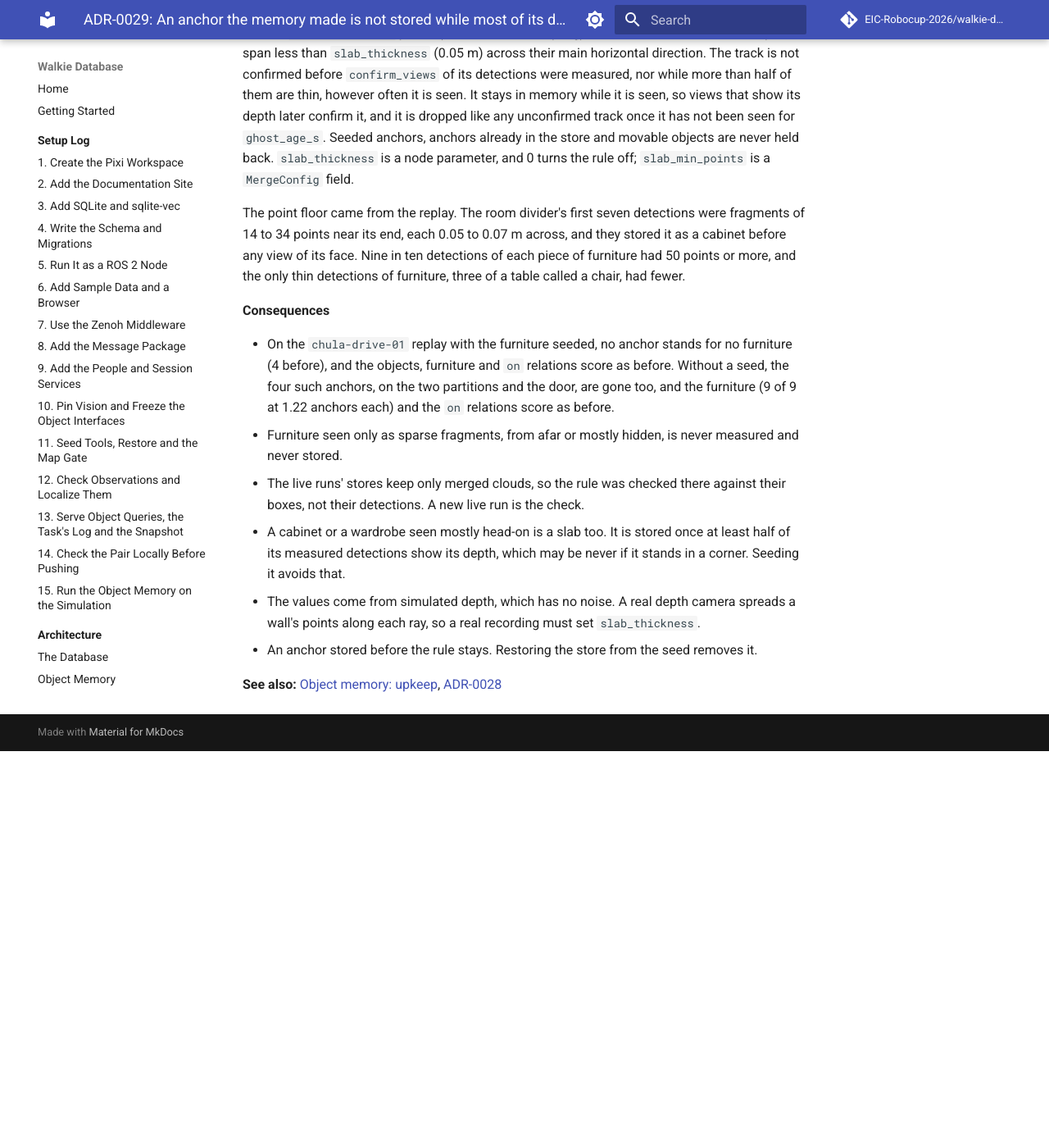
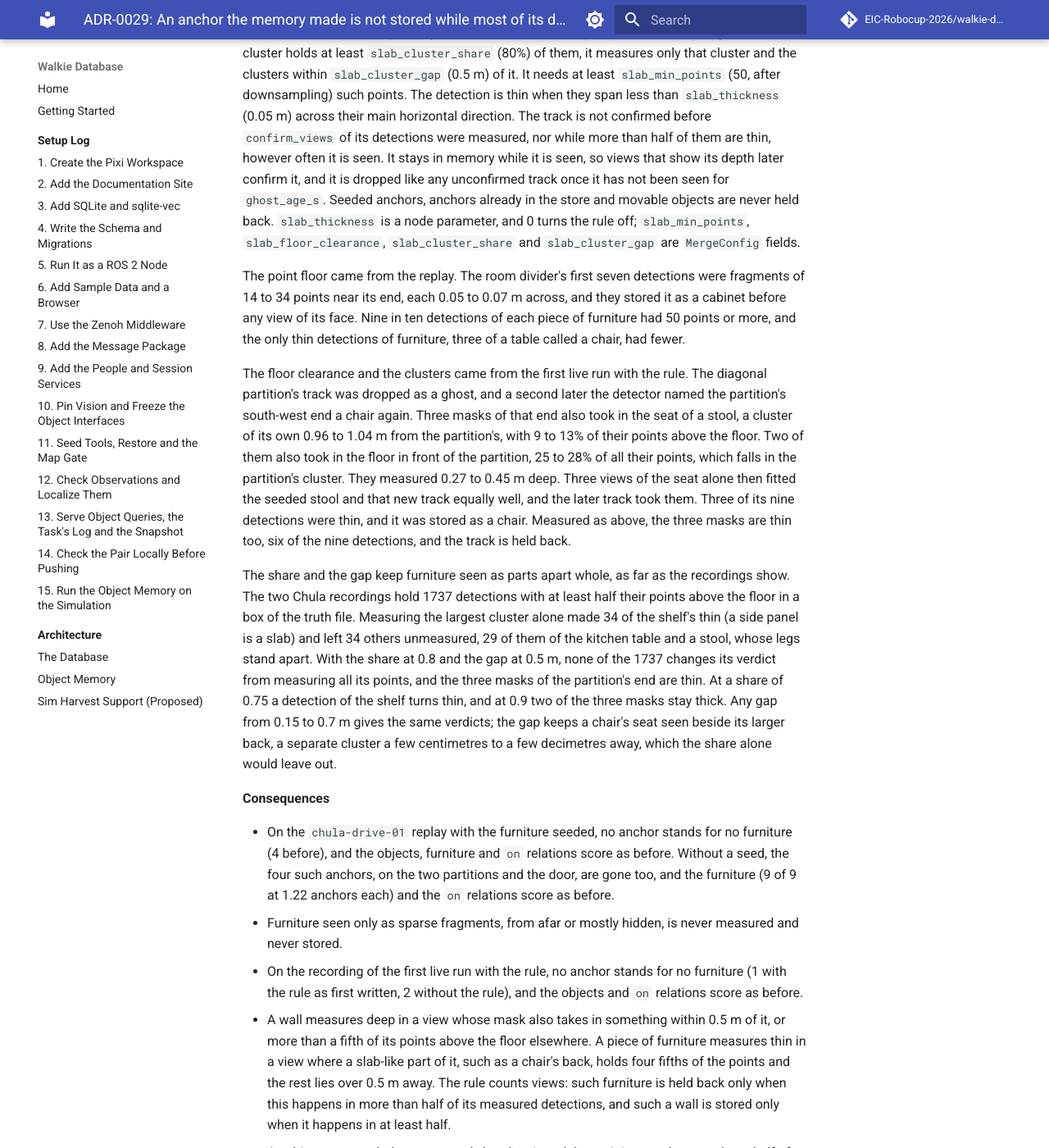
Before and after one commit to EIC-Robocup-2026/walkie-database, an MkDocs documentation site: the page built from docs/architecture/decisions/0029-walls-named-as-furniture.md, in a window 1280 px wide and 1400 px high, scrolled down 828 px. Shown: the whole window at 82% size. Built offline with MkDocs 1.6.1 and Material for MkDocs 9.7.7, drawn with Linux system fonts in a browser that asks for light colours; comment, search, counter and statistics services are not loaded; before the commit the page ends 1744 px from its top, so only the background shows below that; some of the changed text lies outside the part shown.

Commit message:
fix: measure an anchor's thickness without the floor and distant clusters

```diff
--- a/docs/architecture/decisions/0029-walls-named-as-furniture.md
+++ b/docs/architecture/decisions/0029-walls-named-as-furniture.md
@@ -29,23 +29,51 @@ Asking the detector for `wall` and `door`, which the memory already drops
 
 **Decision**
 
-The memory measures each detection that joins an anchor track it made, when the
-detection has at least `slab_min_points` points (50, after downsampling). The
-detection is thin when its points span less than `slab_thickness` (0.05 m)
-across their main horizontal direction. The track is not confirmed before
+The memory measures each detection that joins an anchor track it made, on its
+points at least `slab_floor_clearance` (0.05 m) above the floor of the map frame.
+When their largest DBSCAN cluster holds at least `slab_cluster_share` (80%) of
+them, it measures only that cluster and the clusters within `slab_cluster_gap`
+(0.5 m) of it. It needs at least `slab_min_points` (50, after downsampling) such
+points. The detection is thin when they span less than
+`slab_thickness` (0.05 m) across their main horizontal direction. The track is not confirmed before
 `confirm_views` of its detections were measured, nor while more than half of
 them are thin, however often it is seen. It stays in memory while it is seen, so
 views that show its depth later confirm it, and it is dropped like any
 unconfirmed track once it has not been seen for `ghost_age_s`. Seeded anchors,
 anchors already in the store and movable objects are never held back.
 `slab_thickness` is a node parameter, and 0 turns the rule off;
-`slab_min_points` is a `MergeConfig` field.
+`slab_min_points`, `slab_floor_clearance`, `slab_cluster_share` and
+`slab_cluster_gap` are `MergeConfig` fields.
 
 The point floor came from the replay. The room divider's first seven detections
 were fragments of 14 to 34 points near its end, each 0.05 to 0.07 m across, and
 they stored it as a cabinet before any view of its face. Nine in ten detections
 of each piece of furniture had 50 points or more, and the only thin detections of
 furniture, three of a table called a chair, had fewer.
+
+The floor clearance and the clusters came from the first live run with
+the rule. The diagonal partition's track was dropped as a ghost, and a second later
+the detector named the partition's south-west end a chair again. Three masks of
+that end also took in the seat of a stool, a cluster of its own 0.96 to 1.04 m
+from the partition's, with 9 to 13% of their points above the floor. Two of them
+also took in the floor in front of the partition, 25 to 28% of all their points,
+which falls in the partition's cluster. They measured 0.27 to 0.45 m deep. Three
+views of the seat alone then fitted the seeded stool and that new track equally
+well, and the later track took them. Three of its nine detections were thin, and
+it was stored as a chair. Measured as above, the three masks are thin too, six of
+the nine detections, and the track is held back.
+
+The share and the gap keep furniture seen as parts apart whole, as far as the
+recordings show. The two Chula recordings hold 1737 detections with at least half
+their points above the floor in a box of the truth file. Measuring the largest
+cluster alone made 34 of the shelf's thin (a side panel is a slab) and left 34
+others unmeasured, 29 of them of the kitchen table and a stool, whose legs stand
+apart. With the share at 0.8 and the gap at 0.5 m, none of the 1737 changes its
+verdict from measuring all its points, and the three masks of the partition's end
+are thin. At a share of 0.75 a detection of the shelf turns thin, and at 0.9 two
+of the three masks stay thick. Any gap from 0.15 to 0.7 m gives the same verdicts;
+the gap keeps a chair's seat seen beside its larger back, a separate cluster a few
+centimetres to a few decimetres away, which the share alone would leave out.
 
 **Consequences**
 
@@ -56,15 +84,24 @@ furniture, three of a table called a chair, had fewer.
   relations score as before.
 - Furniture seen only as sparse fragments, from afar or mostly hidden, is never
   measured and never stored.
-- The live runs' stores keep only merged clouds, so the rule was checked there
-  against their boxes, not their detections. A new live run is the check.
+- On the recording of the first live run with the rule, no anchor stands for no
+  furniture (1 with the rule as first written, 2 without the rule), and the objects
+  and `on` relations score as before.
+- A wall measures deep in a view whose mask also takes in something within 0.5 m
+  of it, or more than a fifth of its points above the floor elsewhere. A piece of
+  furniture measures thin in a view where a slab-like part of it, such as a
+  chair's back, holds four fifths of the points and the rest lies over 0.5 m away.
+  The rule counts views: such furniture is held back only when this happens in
+  more than half of its measured detections, and such a wall is stored only when
+  it happens in at least half.
 - A cabinet or a wardrobe seen mostly head-on is a slab too. It is stored once at
   least half of its measured detections show its depth, which may be never if it
   stands in a corner.
   Seeding it avoids that.
 - The values come from simulated depth, which has no noise. A real depth camera
   spreads a wall's points along each ray, so a real recording must set
-  `slab_thickness`.
+  `slab_thickness`. The floor clearance takes the floor to be at z 0 in the map
+  frame.
 - An anchor stored before the rule stays. Restoring the store from the seed
   removes it.
 
--- a/docs/architecture/object-memory.md
+++ b/docs/architecture/object-memory.md
@@ -268,9 +268,15 @@ detections are **thin**, however often it is seen. A detection is thin when its
 points span less than `slab_thickness` (0.05 m) across their main horizontal
 direction, measured as the box is. That is a wall, a partition or an open door that
 the detector named as furniture. Each detection comes from one camera pose, so
-drift between views cannot thicken it, as it thickens the merged cloud. Only a
-detection with at least `slab_min_points` points (50, after downsampling) is
-measured, and the track needs `confirm_views` measured detections before it is
+drift between views cannot thicken it, as it thickens the merged cloud. It is
+measured without its points less than `slab_floor_clearance` (0.05 m) above the
+map's floor. When one DBSCAN cluster holds at least `slab_cluster_share` (80%) of
+the rest, it is measured on that cluster and the clusters within
+`slab_cluster_gap` (0.5 m) of it. A mask of a wall's end can take in the floor in
+front of it and the seat of a stool a metre away, which make it look deep, while a
+stool's legs, or a chair's seat beside its back, seen apart, are all of it.
+Only a detection with at least `slab_min_points` points (50, after downsampling and
+those two steps) is measured, and the track needs `confirm_views` measured detections before it is
 confirmed: a sparse fragment, such as a partition's end seen from afar, says nothing
 of its shape. The track stays in memory while it is seen, so views that show its
 depth later confirm it, and it goes as a ghost once unseen
@@ -448,7 +454,13 @@ explains the output.
 - **A wall is thin only in simulated depth.** Simulated depth has no noise, so a
   wall's detection spans under 3 cm. A real depth camera spreads a wall's points
   along each ray, so check `slab_thickness` on a real recording before relying on
-  the rule.
+  the rule. The rule also takes the floor to be at z 0 in the map frame: on a map
+  whose floor is higher, the floor in a mask is measured with the wall.
+- **A mask that takes in a neighbour misleads one view.** A wall measures deep when
+  its mask also takes in something within `slab_cluster_gap` of it, or more than a
+  fifth of its points elsewhere. Furniture measures thin when a slab-like part, such
+  as a chair's back, holds four fifths of the points and the rest is farther away.
+  Only a majority of such views changes a track's verdict.
 - **Localization error becomes merging error.** Two objects closer than
   `match_distance` with a shared label can merge, and an object seen from two poses
   that disagree by more than it can split.
```
Also changed, not shown: 2 other files.
